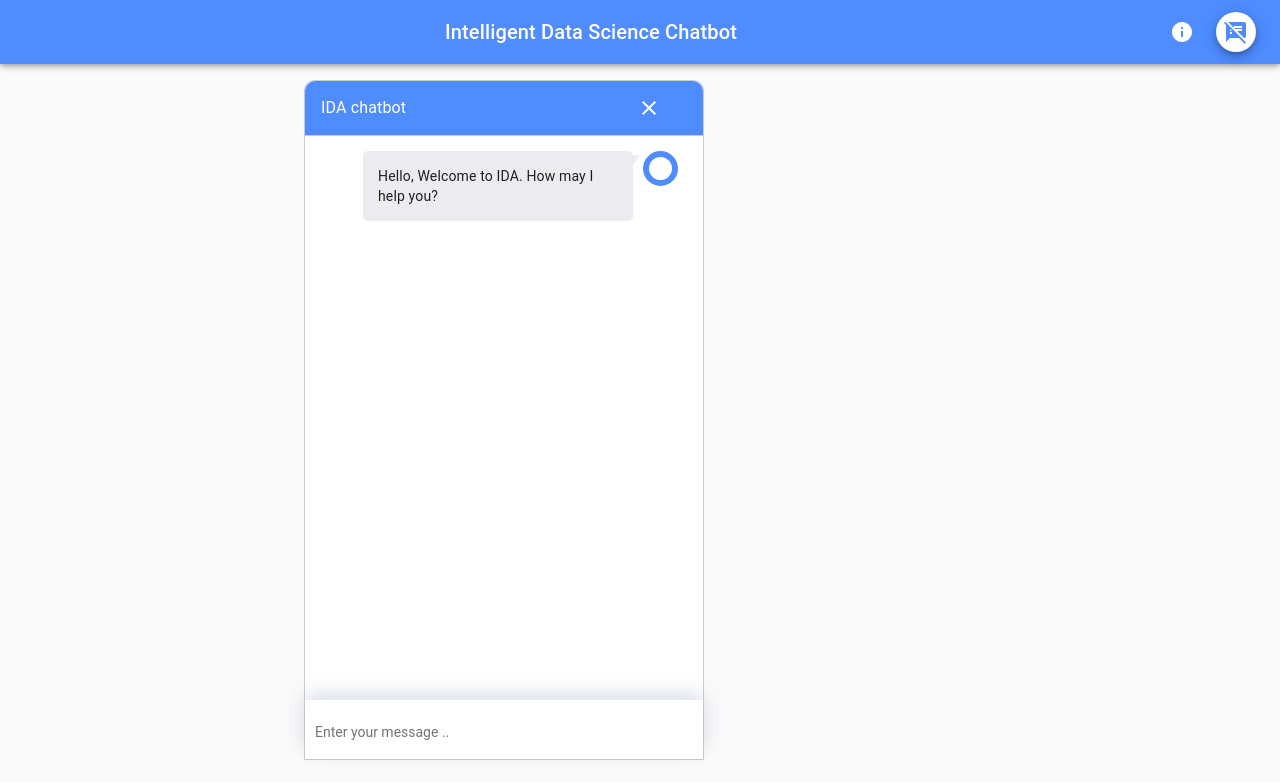
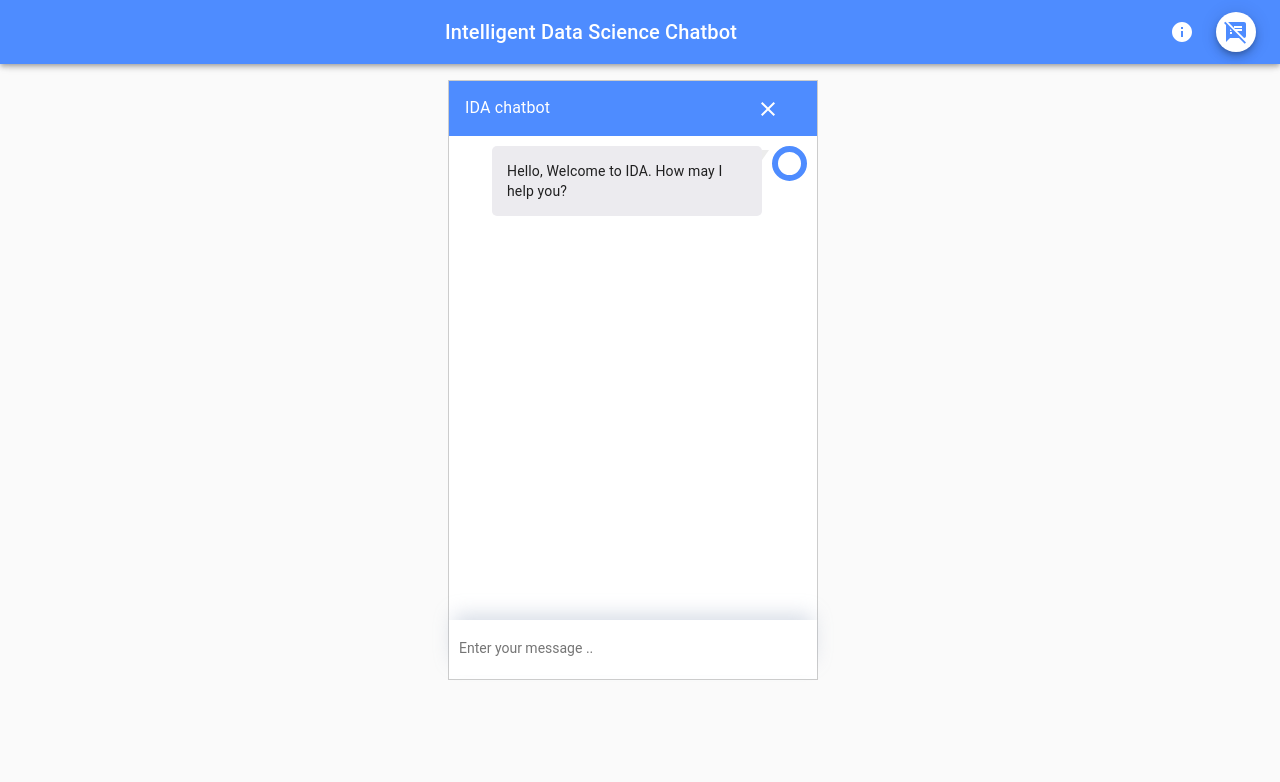
Before and after one commit to dice-group/IDA, a React (Create React App) app in the folder frontend/: page / in a window 1280 px wide. Shown: the top 782 px of the page. Built offline with nearby package versions, Linux system fonts and the light colour scheme.

Commit message:
feat(ida-142): chat window css cleanup

```diff
--- a/frontend/src/components/chatbot/chatbotcomp.css
+++ b/frontend/src/components/chatbot/chatbotcomp.css
@@ -7,14 +7,13 @@
   border: solid 1px #ccc;
   z-index: 2000;
   width: 370px;
-  height: 100%;
-  position: fixed;
-  top: 0;
-  left: 0;
+  height: 600px;
+  position: absolute;
+  top: 80px;
+  left: 35%;
 }
 
 .chatbox .chatbox-title {
-  border-bottom: solid 1px #ccc;
   background-color: #4e8cff;
   color: #fff;
   height: 55px;
@@ -28,46 +27,13 @@
   cursor: pointer;
 }
 
-.makeStyles-root-6 {
-  margin-left: -18px;
-}
-
 .chatbox .chatbox-chat-area {
-  position: absolute;
-  top: 0;
-  margin-top: 55px;
-  height: calc(100% - 65px);
-  width: 100%;
-}
-
-.chatbox-chat-area .chat-area-input {
-  box-shadow: 0 -5px 20px 0 rgba(150, 165, 190, 0.4);
-  position: absolute;
-  bottom: -6px;
-  height: 55px;
-  width: 100%;
-}
-
-.chatbox-chat-area .chat-area-input input {
-  padding-left: 10px;
-  width: 100%;
-  height: 100%;
-  border: none;
-  outline: none;
 }
 
 .chatbox-chat-area .chat-area-msgs {
-  position: absolute;
-  top: 0;
-  padding: 15px 15px 15px 15px;
-  height: calc(100% - 65px);
-  overflow-y: auto;
-  width: 100%;
-}
-
-.chatbox-chat-area .chat-area-msgs a:link,
-.chatbox-chat-area .chat-area-msgs a:visited {
-  color: #fff;
+  padding-top: 10px;
+  height: 480px;
+  overflow-y: scroll;
 }
 
 .chatbox-chat-area .chat-area-msgs .agent {
@@ -144,31 +110,15 @@
   visibility: visible;
 }
 
-@media (min-width: 992px) {
-  .chatbox {
-    position: absolute;
-    left: unset;
-    top: 80px;
-    width: 400px;
-    max-height: 85vh;
-    height: 85vh;
-    border-radius: 10px 10px 0 0;
-  }
+.chatbox-chat-area .chat-area-input {
+  height: 55px;
+}
 
-  .with-data .chatbox {
-    right: 20px;
-  }
-
-  .no-data .chatbox {
-    right: 45%;
-  }
-
-  .chatbox .chatbox-chat-area,
-  .chatbox-chat-area .chat-area-input {
-    border-radius: 0 0 10px 10px;
-  }
-
-  .chatbox .chatbox-title {
-    border-radius: 10px 10px 0 0;
-  }
+.chatbox-chat-area .chat-area-input input {
+  box-shadow: 0 -10px 20px -5px rgba(150, 165, 190, 0.4);
+  padding-left: 10px;
+  width: 100%;
+  height: 100%;
+  border: none;
+  outline: none;
 }
--- a/frontend/src/components/chatbot/chatbotcomp.js
+++ b/frontend/src/components/chatbot/chatbotcomp.js
@@ -138,7 +138,7 @@ export default class ChatApp extends React.Component {
             <div className={`chatbox-container ${this.props.detail.length ? "with-data" : "no-data"} ${this.props.isChatbotOpen ? "" : "hidden"}`}>
                 {/* <Draggable handle=".chatbox-title"> */}
                 <div className="chatbox">
-                    <Grid className="chatbox-title" container direction="row" alignItems="center">
+                    <Grid className="chatbox-title" container alignItems="center">
                         <Grid item xs={10} className="pl-3">
                             <span className="chat-window-title">
                                 {this.state.title}
```
